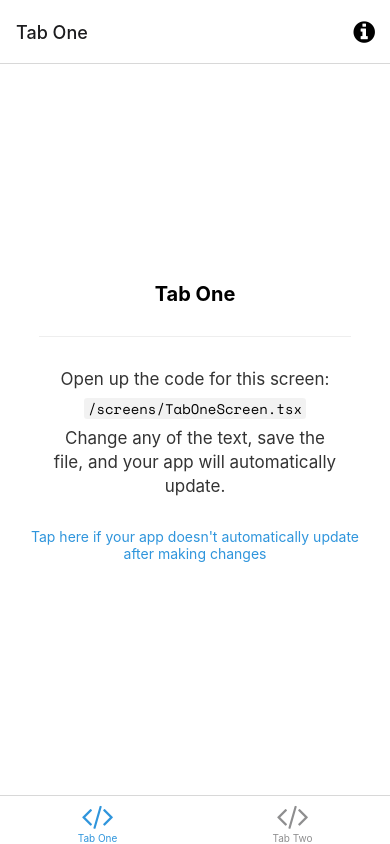
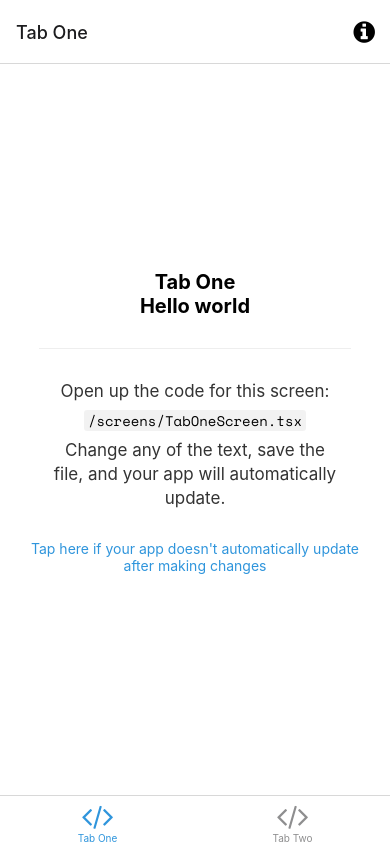
Before and after one commit to DefectingCat/rua-todolist, a React Native app: screen /TabOne in a window 390 px wide. Built offline with nearby package versions, Linux system fonts and the light colour scheme; what expo-linking would draw is missing.

Commit message:
Add hello to home screen

```diff
--- a/screens/TabOneScreen.tsx
+++ b/screens/TabOneScreen.tsx
@@ -1,14 +1,21 @@
-import { StyleSheet } from 'react-native';
+import { StyleSheet } from "react-native";
 
-import EditScreenInfo from '../components/EditScreenInfo';
-import { Text, View } from '../components/Themed';
-import { RootTabScreenProps } from '../types';
+import EditScreenInfo from "../components/EditScreenInfo";
+import { Text, View } from "../components/Themed";
+import { RootTabScreenProps } from "../types";
 
-export default function TabOneScreen({ navigation }: RootTabScreenProps<'TabOne'>) {
+export default function TabOneScreen({
+  navigation,
+}: RootTabScreenProps<"TabOne">) {
   return (
     <View style={styles.container}>
       <Text style={styles.title}>Tab One</Text>
-      <View style={styles.separator} lightColor="#eee" darkColor="rgba(255,255,255,0.1)" />
+      <Text style={styles.title}>Hello world</Text>
+      <View
+        style={styles.separator}
+        lightColor="#eee"
+        darkColor="rgba(255,255,255,0.1)"
+      />
       <EditScreenInfo path="/screens/TabOneScreen.tsx" />
     </View>
   );
@@ -17,16 +24,16 @@ export default function TabOneScreen({ navigation }: RootTabScreenProps<'TabOne'
 const styles = StyleSheet.create({
   container: {
     flex: 1,
-    alignItems: 'center',
-    justifyContent: 'center',
+    alignItems: "center",
+    justifyContent: "center",
   },
   title: {
     fontSize: 20,
-    fontWeight: 'bold',
+    fontWeight: "bold",
   },
   separator: {
     marginVertical: 30,
     height: 1,
-    width: '80%',
+    width: "80%",
   },
 });
```
